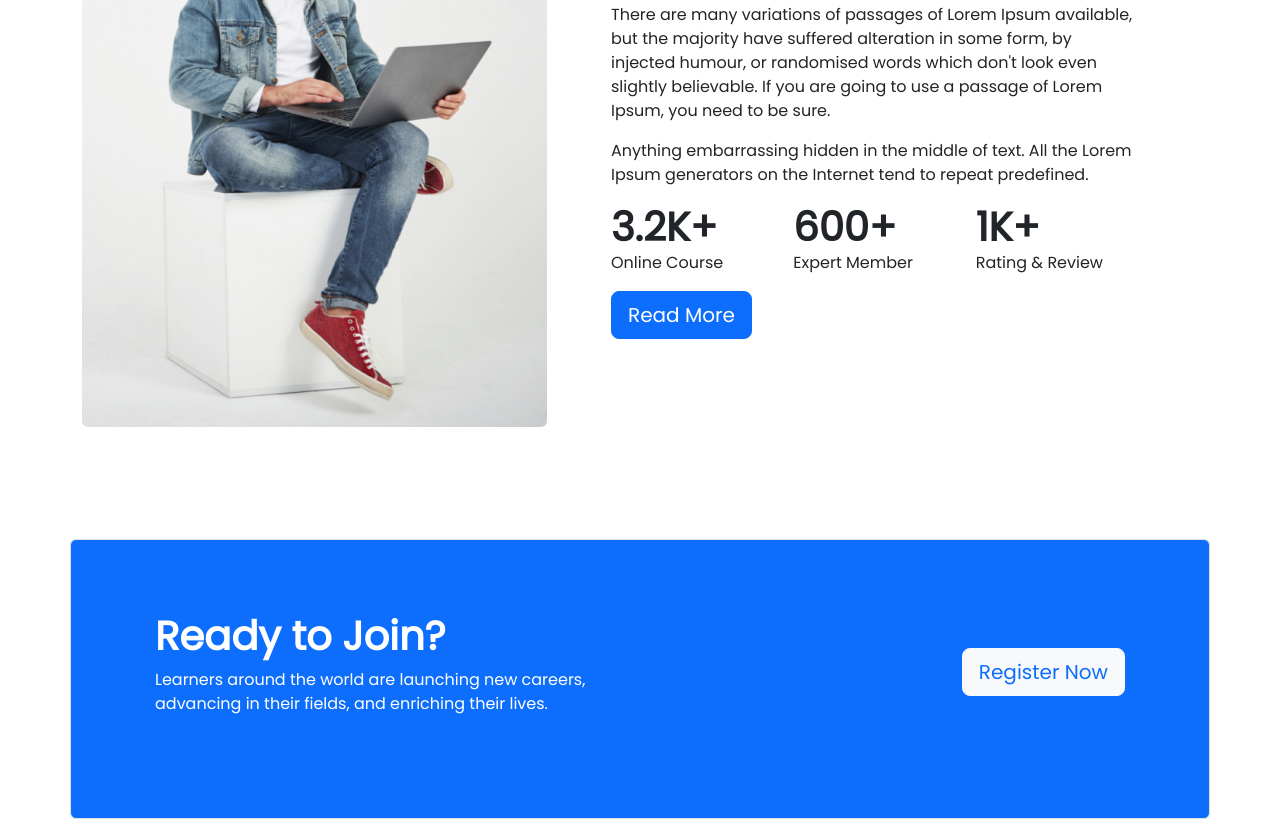
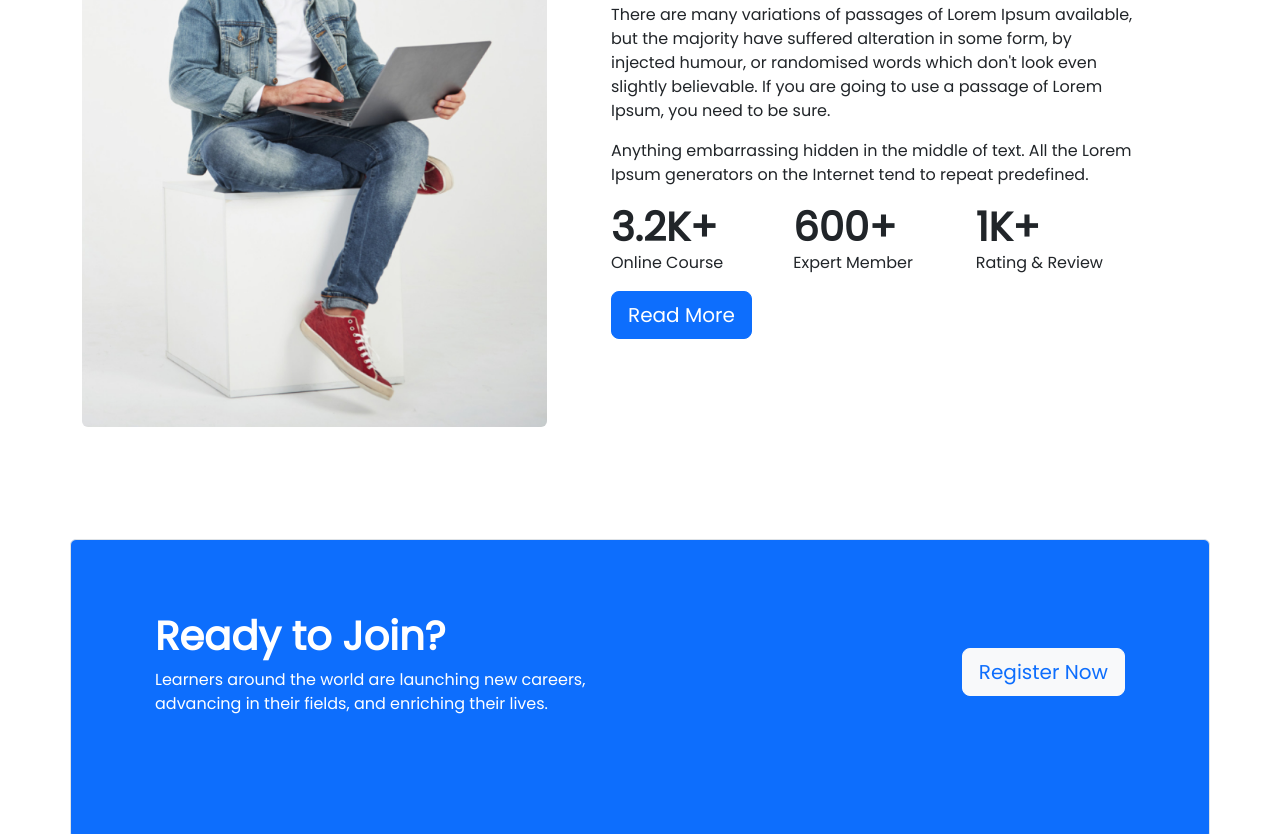
Before and after one commit to Rifat0001/Tech-Media, a plain HTML site: page index.html in a window 1280 px wide. Shown: the part 1966-2800 px from the top of the page. Drawn offline with nearby package versions, Linux system fonts and the light colour scheme.

Commit message:
first commit

```diff
--- a/index.html
+++ b/index.html
@@ -312,7 +312,7 @@
         </div>
       </section>
       <!-- Join-section-with-modal -->
-      <section class="container my-5 bg-primary text-white border rounded" id="join-us-section"  style="height: 280px;">
+      <section class="container my-5 bg-primary text-white border rounded" id="join-us-section"  style="height: 300px;">
         <div class="ready-to-join-wrapper rounded py-5 px-4">
           <div class="row g-3 py-4 px-sm-5 d-flex align-items-center">
             <div class="col-lg-6 text-center text-lg-start">
--- a/style.css
+++ b/style.css
@@ -16,6 +16,7 @@
 @media screen and (max-width: 576px){
     img.d-block.w-100.opacity-75 {
         height: 500px;
+        background-size: cover;
     }
     .course-wrapper img {
         width: 100%;
```
